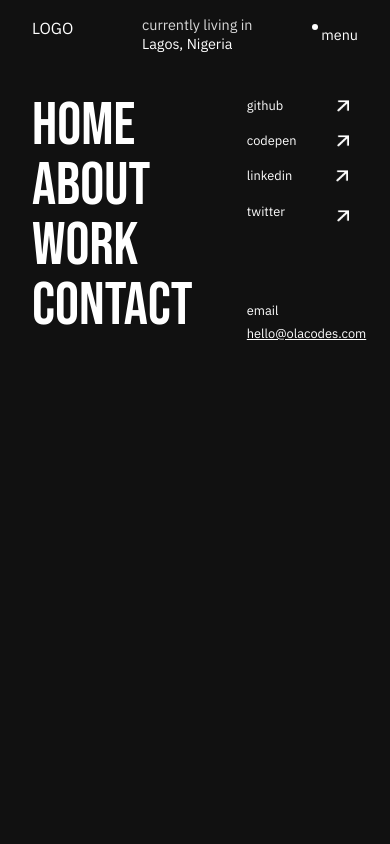
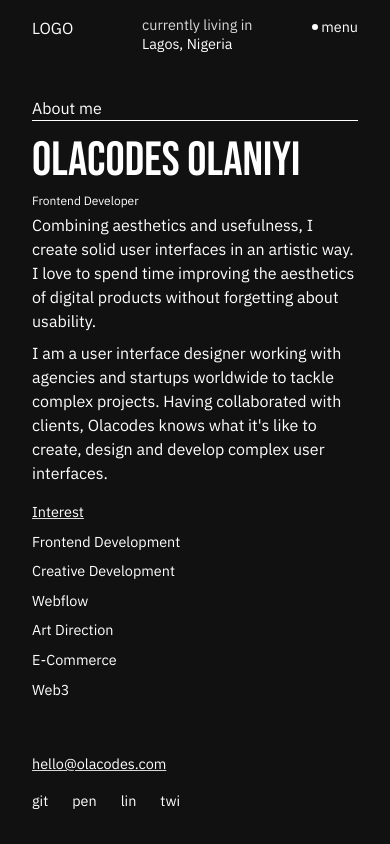
Before and after one commit to uzoway/olacodes-portfolio, a website: page src/about.html in a window 390 px wide. Drawn offline with Linux system fonts and the light colour scheme.

Commit message:
fix: Fix the wrong positioning of the menu hamburger button

```diff
--- a/src/about.html
+++ b/src/about.html
@@ -13,7 +13,7 @@
     <header class="absolute top-0 left-0 w-full z-20 flex justify-between py-4 px-8 text-white font-ibm-plex-sans">
         <a href="#" class="uppercase">Logo</a>
         <p class="text-[.9rem] md:text-[1rem] text-pale leading-[1.3]">currently living in <br> <span class="text-white">Lagos, Nigeria</span></p>
-        <button id="navBtn" class="text-[.9rem] md:text-[1rem] menu-list-style relative cursor-pointer menu-bottom-border">menu</button>
+        <button id="navBtn" class="text-[.9rem] md:text-[1rem] menu-list-style relative cursor-pointer menu-bottom-border flex items-start">menu</button>
     </header>
 
     <main class="w-full min-h-screen relative text-white bg-[#111] pt-24 px-8 font-ibm-plex-sans">
@@ -64,7 +64,7 @@
         </section>
 
         <!-- Navigation -->
-        <section id="mobileNav" class="absolute top-[0%] left-0 w-full h-screen bg-[#111] opacity-[0.999] z-10 pt-24 pl-8">
+        <section id="mobileNav" class="absolute top-[-100%] left-0 w-full h-screen bg-[#111] opacity-[0.999] z-10 pt-24 pl-8">
             <div class="flex justify-between">
                 <div class=" basis-[60%] lg:basis-3/6">
                     <nav>
```
Also changed, not shown: src/contact.html (+1 -1 lines), src/work.html (+3 -3 lines), dist/output.css.
